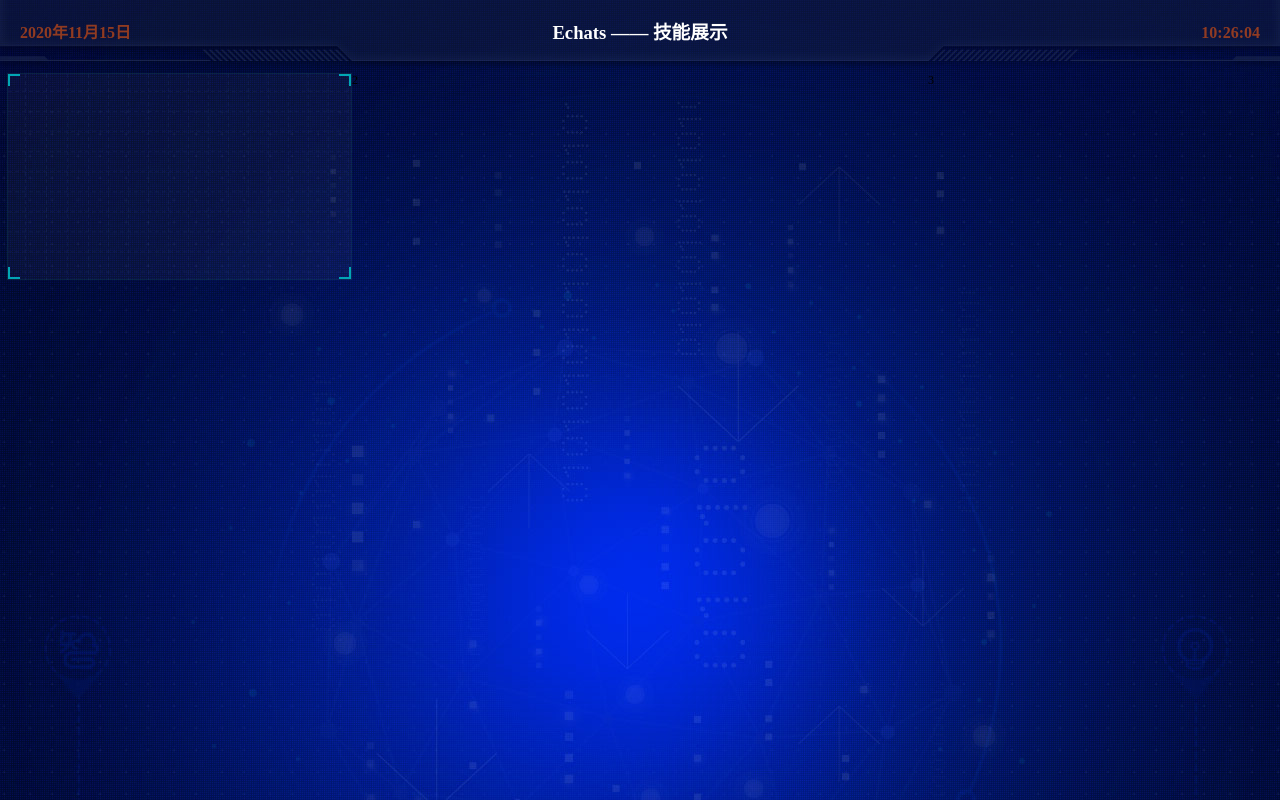
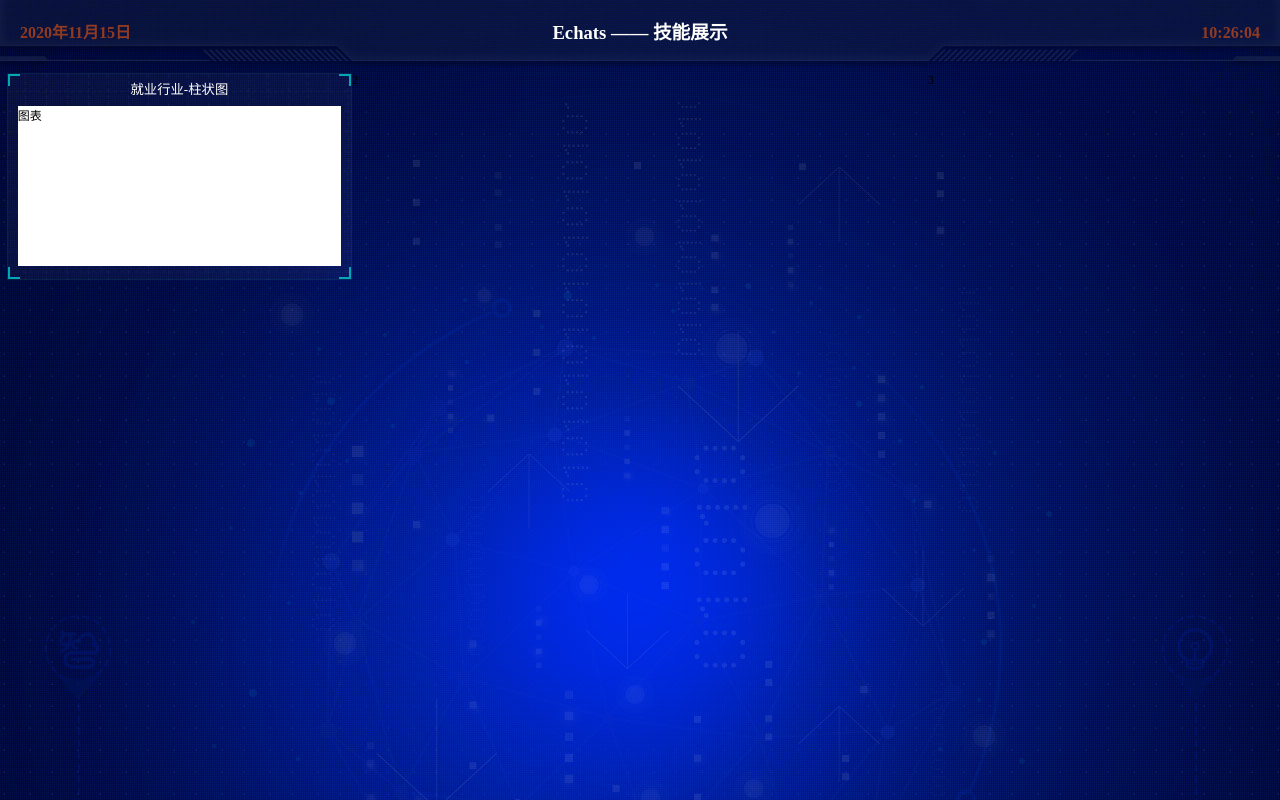
Before and after one commit to XiaoPan-Struggle/Echats-Demo, a plain HTML site: page index.html in a window 1280 px wide. Drawn offline with Linux system fonts and the light colour scheme.

```diff
--- a/css/index.less
+++ b/css/index.less
@@ -101,5 +101,17 @@ body {
         border-bottom: 2px solid #02a6b5;
       }
     }
+    h2 {
+      height: 0.6rem;
+      line-height: 0.6rem;
+      text-align: center;
+      color: #fff;
+      font-size: 0.25rem;
+      font-weight: 500;
+    }
+    .chart {
+      height: 3rem;
+      background-color: #fff;
+    }
   }
 }
--- a/index.html
+++ b/index.html
@@ -16,6 +16,8 @@
       <main class="content">
         <div class="column">
           <div class="panel">
+            <h2>就业行业-柱状图</h2>
+            <div class="chart">图表</div>
             <div class="panel-footer"></div>
           </div>
         </div>
```
Also changed, not shown: css/index.css.
